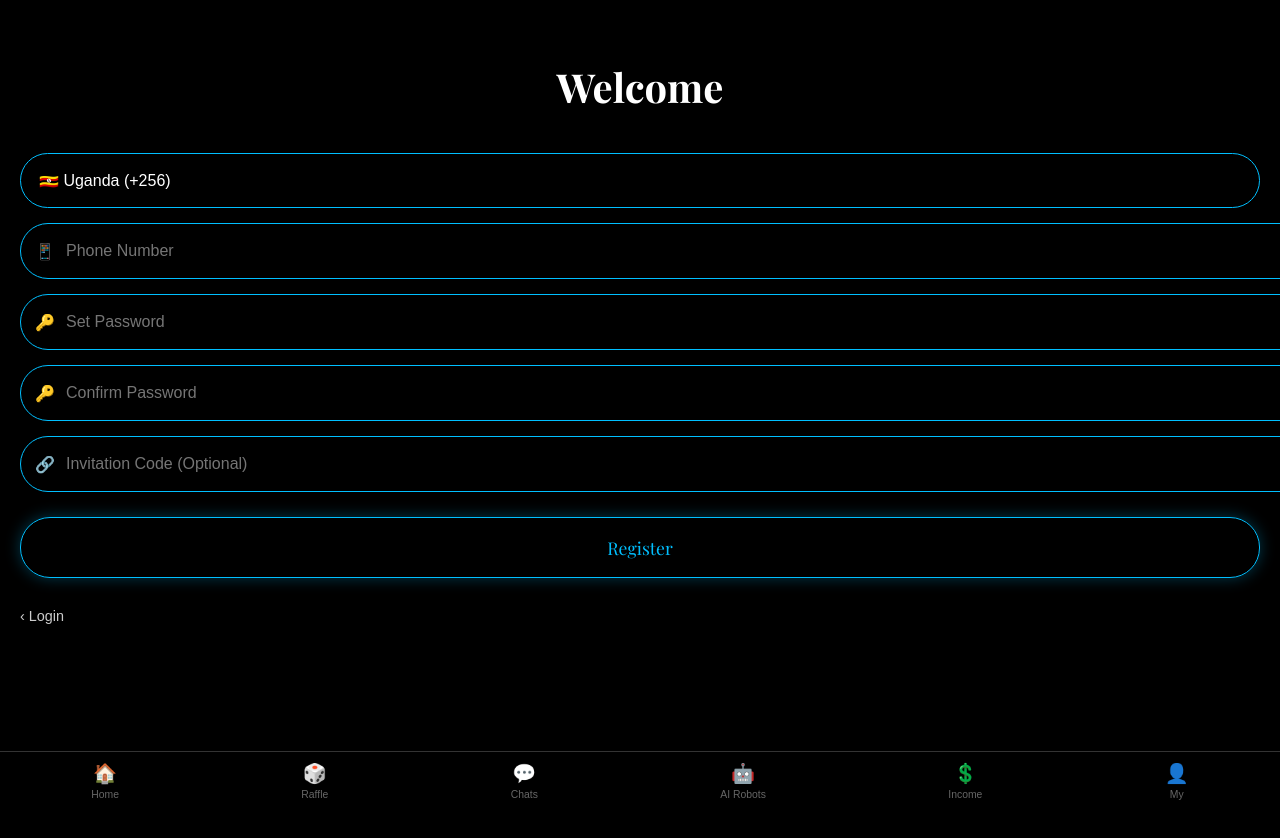
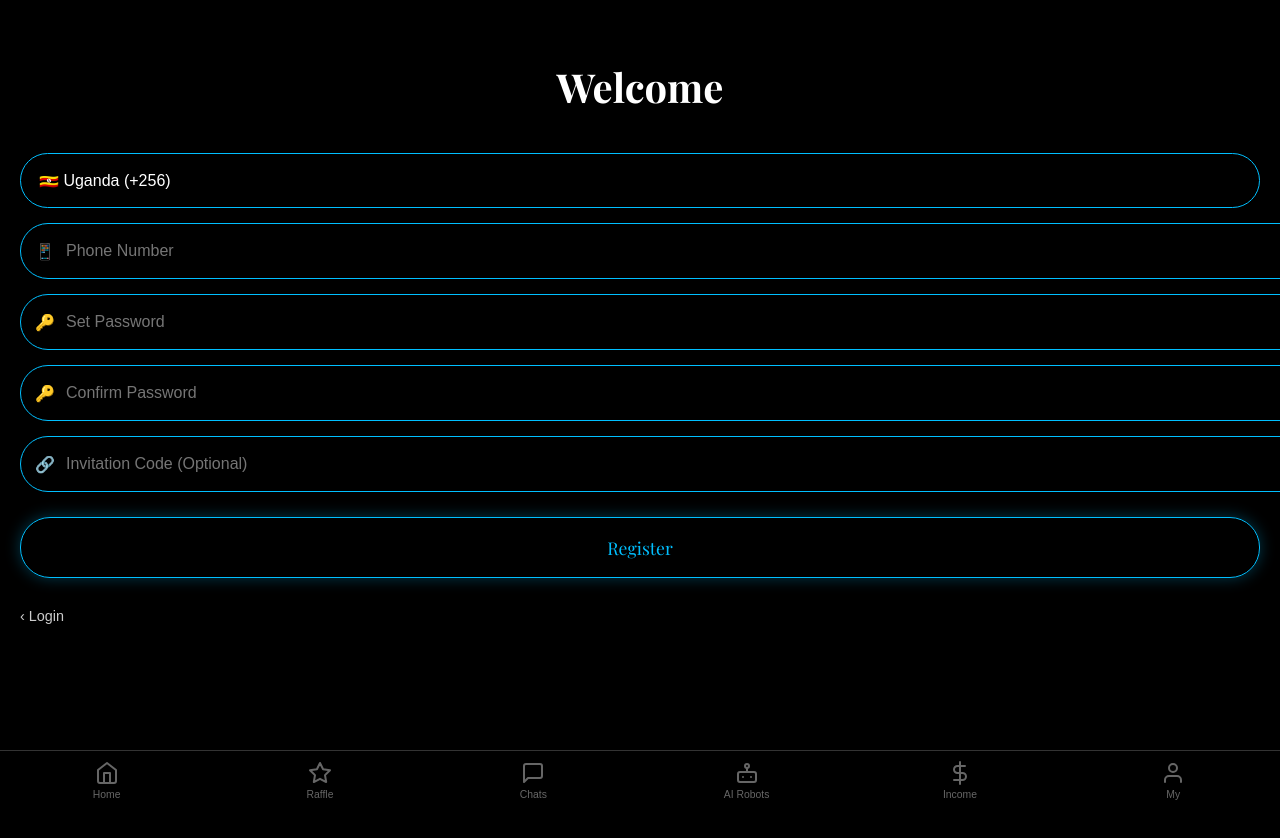
Before and after one commit to paercy32-eng/CortexBot, a Next.js app: page /register in a window 1280 px wide. Shown: the top 838 px of the page. Built offline with nearby package versions, Linux system fonts and the light colour scheme; no server answers; a web font is replaced by a local one.

Commit message:
Update BottomNav.tsx

```diff
--- a/src/components/BottomNav.tsx
+++ b/src/components/BottomNav.tsx
@@ -6,13 +6,38 @@ import { usePathname } from 'next/navigation';
 export default function BottomNav() {
   const pathname = usePathname();
 
+  // We use SVG paths here so they look perfect on every device
   const navItems = [
-    { name: 'Home', path: '/', icon: '🏠' },
-    { name: 'Raffle', path: '#', icon: '🎲' },
-    { name: 'Chats', path: '#', icon: '💬' },
-    { name: 'AI Robots', path: '/ai-robots', icon: '🤖' },
-    { name: 'Income', path: '#', icon: '💲' },
-    { name: 'My', path: '/deposit', icon: '👤' }, // Pointing to deposit for now as a placeholder
+    {
+      name: 'Home',
+      path: '/',
+      icon: <svg viewBox="0 0 24 24" fill="none" stroke="currentColor" strokeWidth="2" strokeLinecap="round" strokeLinejoin="round"><path d="M3 9l9-7 9 7v11a2 2 0 0 1-2 2H5a2 2 0 0 1-2-2z"/><polyline points="9 22 9 12 15 12 15 22"/></svg>
+    },
+    {
+      name: 'Raffle',
+      path: '#',
+      icon: <svg viewBox="0 0 24 24" fill="none" stroke="currentColor" strokeWidth="2" strokeLinecap="round" strokeLinejoin="round"><polygon points="12 2 15.09 8.26 22 9.27 17 14.14 18.18 21.02 12 17.77 5.82 21.02 7 14.14 2 9.27 8.91 8.26 12 2"/></svg>
+    },
+    {
+      name: 'Chats',
+      path: '#',
+      icon: <svg viewBox="0 0 24 24" fill="none" stroke="currentColor" strokeWidth="2" strokeLinecap="round" strokeLinejoin="round"><path d="M21 15a2 2 0 0 1-2 2H7l-4 4V5a2 2 0 0 1 2-2h14a2 2 0 0 1 2 2z"/></svg>
+    },
+    {
+      name: 'AI Robots',
+      path: '/ai-robots',
+      icon: <svg viewBox="0 0 24 24" fill="none" stroke="currentColor" strokeWidth="2" strokeLinecap="round" strokeLinejoin="round"><rect x="3" y="11" width="18" height="10" rx="2"/><circle cx="12" cy="5" r="2"/><path d="M12 7v4"/><line x1="8" y1="16" x2="8" y2="16"/><line x1="16" y1="16" x2="16" y2="16"/></svg>
+    },
+    {
+      name: 'Income',
+      path: '#',
+      icon: <svg viewBox="0 0 24 24" fill="none" stroke="currentColor" strokeWidth="2" strokeLinecap="round" strokeLinejoin="round"><line x1="12" y1="1" x2="12" y2="23"/><path d="M17 5H9.5a3.5 3.5 0 0 0 0 7h5a3.5 3.5 0 0 1 0 7H6"/></svg>
+    },
+    {
+      name: 'My',
+      path: '/deposit',
+      icon: <svg viewBox="0 0 24 24" fill="none" stroke="currentColor" strokeWidth="2" strokeLinecap="round" strokeLinejoin="round"><path d="M20 21v-2a4 4 0 0 0-4-4H8a4 4 0 0 0-4 4v2"/><circle cx="12" cy="7" r="4"/></svg>
+    },
   ];
 
   return (
@@ -39,13 +64,17 @@ export default function BottomNav() {
             textDecoration: 'none',
             color: isActive ? '#00bfff' : '#666',
             fontSize: '0.65rem',
-            gap: '4px'
+            gap: '4px',
+            width: '60px' // Keeps them evenly spaced
           }}>
-            <span style={{ fontSize: '1.2rem' }}>{item.icon}</span>
+            {/* Size of the SVG icon */}
+            <div style={{ width: '24px', height: '24px', display: 'flex', justifyContent: 'center', alignItems: 'center' }}>
+              {item.icon}
+            </div>
             <span>{item.name}</span>
           </Link>
         );
       })}
     </nav>
   );
-}
+              }
```
